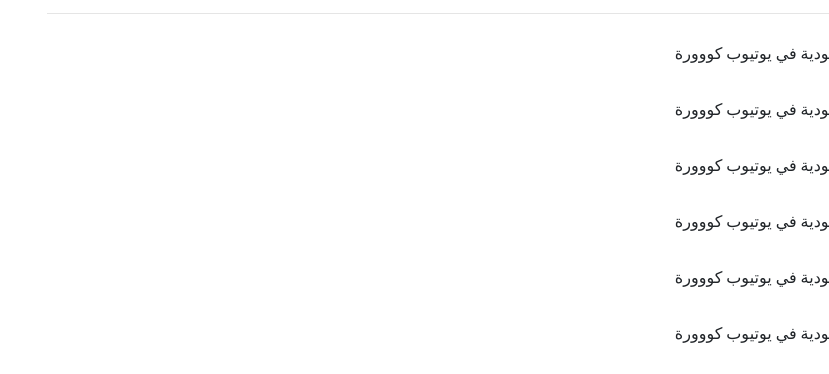
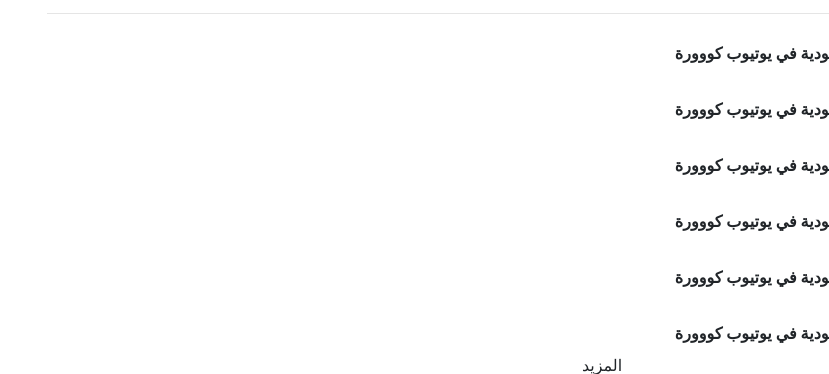
Before and after one commit to ayoub-bani/MedSport, a plain HTML site: page index.html in a window 1280 px wide. Shown: the part 4008-4382 px from the top of the page, without its empty margins (451-1280 px from the left). Drawn offline with nearby package versions, Linux system fonts and the light colour scheme.

Commit message:
changed text line post color && added a read more html structure

```diff
--- a/index.html
+++ b/index.html
@@ -712,41 +712,50 @@
                 <!-- post start -->
                 <div class="text-line-post d-flex align-items-center mb-2">
                     <img class="text-line-post__flip ml-1" src="img/arow-post/forward.png" alt="post">
-                    <p class="text-line-post__color">تعرف على الأندية التي يشجعها زعماء السعودية في يوتيوب كووورة</p>
+                    <p class="text-line-post__color font-weight-bold">تعرف على الأندية التي يشجعها زعماء السعودية في
+                        يوتيوب كووورة</p>
                 </div>
                 <!-- post end -->
                 <!-- post start -->
                 <div class="text-line-post d-flex align-items-center mb-2">
                     <img class="text-line-post__flip ml-1" src="img/arow-post/forward.png" alt="post">
-                    <p class="text-line-post__color">تعرف على الأندية التي يشجعها زعماء السعودية في يوتيوب كووورة</p>
+                    <p class="text-line-post__color font-weight-bold">تعرف على الأندية التي يشجعها زعماء السعودية في
+                        يوتيوب كووورة</p>
                 </div>
                 <!-- post end -->
                 <!-- post start -->
                 <div class="text-line-post d-flex align-items-center mb-2">
                     <img class="text-line-post__flip ml-1" src="img/arow-post/forward.png" alt="post">
-                    <p class="text-line-post__color">تعرف على الأندية التي يشجعها زعماء السعودية في يوتيوب كووورة</p>
+                    <p class="text-line-post__color font-weight-bold">تعرف على الأندية التي يشجعها زعماء السعودية في
+                        يوتيوب كووورة</p>
                 </div>
                 <!-- post end -->
                 <!-- post start -->
                 <div class="text-line-post d-flex align-items-center mb-2">
                     <img class="text-line-post__flip ml-1" src="img/arow-post/forward.png" alt="post">
-                    <p class="text-line-post__color">تعرف على الأندية التي يشجعها زعماء السعودية في يوتيوب كووورة</p>
+                    <p class="text-line-post__color font-weight-bold">تعرف على الأندية التي يشجعها زعماء السعودية في
+                        يوتيوب كووورة</p>
                 </div>
                 <!-- post end -->
                 <!-- post start -->
                 <div class="text-line-post d-flex align-items-center mb-2">
                     <img class="text-line-post__flip ml-1" src="img/arow-post/forward.png" alt="post">
-                    <p class="text-line-post__color">تعرف على الأندية التي يشجعها زعماء السعودية في يوتيوب كووورة</p>
+                    <p class="text-line-post__color font-weight-bold">تعرف على الأندية التي يشجعها زعماء السعودية في
+                        يوتيوب كووورة</p>
                 </div>
                 <!-- post end -->
                 <!-- post start -->
                 <div class="text-line-post d-flex align-items-center">
                     <img class="text-line-post__flip ml-1" src="img/arow-post/forward.png" alt="post">
-                    <p class="text-line-post__color">تعرف على الأندية التي يشجعها زعماء السعودية في يوتيوب كووورة</p>
+                    <p class="text-line-post__color font-weight-bold">تعرف على الأندية التي يشجعها زعماء السعودية في
+                        يوتيوب كووورة</p>
                 </div>
                 <!-- post end -->
             </div>
             <!-- text line post end -->
+            <div class="d-flex justify-content-center">
+                <p>المزيد</p>
+            </div>
         </section>
     </main>
 
--- a/style.css
+++ b/style.css
@@ -160,16 +160,19 @@ table {
 	}
 	/* border custom style end */
 	/* text line post style start */
+	.text-line-post {
+		font-family: 'Baloo Bhaijaan', cursive;
+	}
 	.text-line-post__flip {
 		transform: scale(-1);
 		height: 25px;
 	}
 	.text-line-post__color {
-		color: #707070;
+		color: #8c8c8c;
 	}
 	/* text line post style end */
 
- }
+}
 
 /*  Small devices (landscape phones, 576px and up) */
 @media (min-width: 576px) and (max-width: 767.98px) {
```
